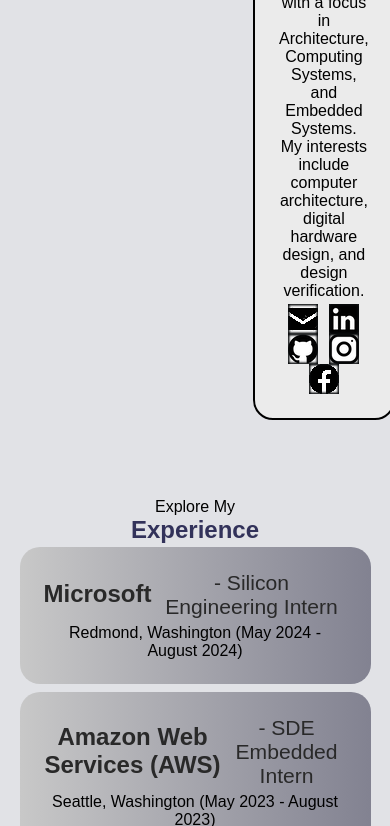
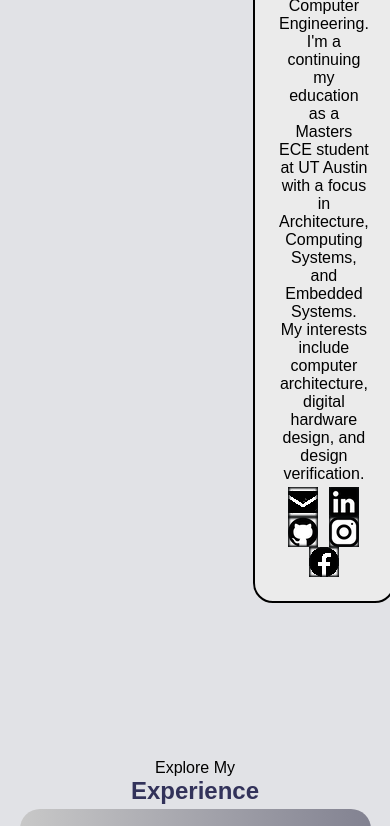
Before and after one commit to Vufoo/Brandon-Vu-Website, a plain HTML site: page index.html in a window 390 px wide. Shown: the part 543-1369 px from the top of the page. Drawn offline with Linux system fonts and the light colour scheme.

Commit message:
Phone view

```diff
--- a/mediaqueries.css
+++ b/mediaqueries.css
@@ -46,6 +46,7 @@ html {
         align-items: center; /* Center items on mobile */
         height: auto; /* Allow height to adjust dynamically */
         margin-bottom: 10%; /* Reduce bottom margin */
+        padding-top: 47%;
     }
 
     .section__pic-container {
@@ -99,6 +100,10 @@ html {
     footer p {
         font-size: 0.9rem;
     }
+
+    section{
+        padding-bottom: 30%;
+    }
 }
 
 /* Additional styling for larger screens */
```
